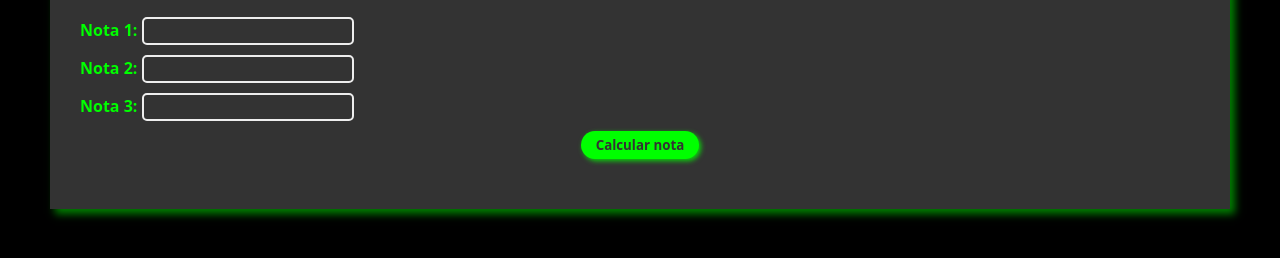
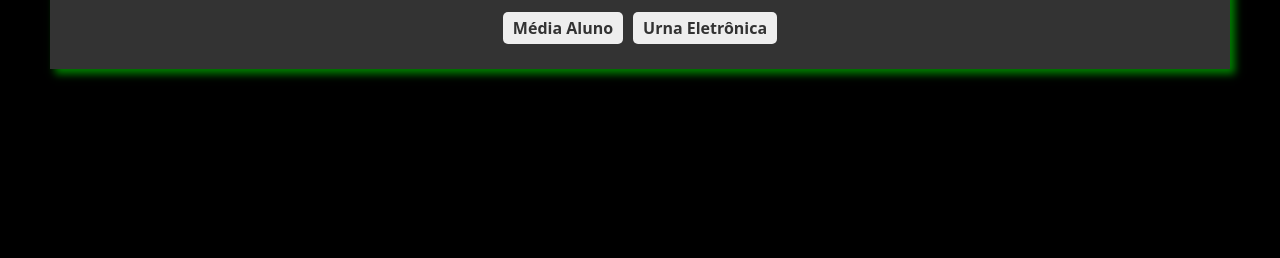
Before and after one commit to JassonJr/logica-programacao, a plain HTML site: page index.html in a window 1280 px wide. Shown: the part 116-374 px from the top of the page. Drawn offline with Linux system fonts and the light colour scheme.

Commit message:
fix: projeto re-estruturado

```diff
--- a/index.html
+++ b/index.html
@@ -3,29 +3,17 @@
 <head>
     <meta charset="UTF-8">
     <meta name="viewport" content="width=device-width, initial-scale=1.0">
-    <link rel="stylesheet" href="./style.css">
+    <link rel="stylesheet" href="./styles/style.css">
     <title>Página de lógica de programação</title>
 </head>
 <body>
     <section class="wrapper">
         <header class="header"><h1>Lógica de Programação</h1></header>
-        <form action="">
-            <div class="controle-form">
-                <label for="nota1">Nota 1:</label>
-                <input type="text" id="nota1">
-            </div>
-            <div class="controle-form">
-                <label for="nota2">Nota 2:</label>
-                <input type="text" id="nota2">
-            </div>
-            <div class="controle-form">
-                <label for="nota3">Nota 3:</label>
-                <input type="text" id="nota3">
-            </div>
-            <button type="button" onclick="mediaAluno()">Calcular nota</button>
-        </form>
-        <p id="result"></p>
-    </section>
-    <script src="./script.js"></script>
+        <nav>
+            <ul>
+                <li><a href="./media-aluno.html">Média Aluno</a></li>
+                <li><a href="./urna-eletronica.html">Urna Eletrônica</a></li>
+            </ul>
+        </nav>
 </body>
 </html>
--- a/script.js
+++ b/js/script.js
@@ -32,21 +32,3 @@
 // else aluno = "REPROVADO"
 // console.log(aluno)
 // console.log('Fim do programa')
-function mediaAluno() {
-    console.log('\nInicio do programa')
-    //declaração das variaveis
-    const nota1 = parseInt(document.getElementById('nota1').value)
-    const nota2 = parseInt(document.getElementById('nota2').value)
-    const nota3 = parseInt(document.getElementById('nota3').value)
-    const result = document.getElementById('result')
-
-    //Calculo média
-    const media = (nota1 + nota2 + nota3) / 3
-    result.innerHTML = 'A média do aluno é: ' + media + '<br>';
-
-    if (media >= 7) result.innerHTML  += 'APROVADO'
-    else if (media >= 5) result.innerHTML  += 'EXAME'
-    else result.innerHTML += 'REPROVADO'
-
-    console.log('Fim do programa')
-}
--- a/style.css
+++ b/styles/style.css
@@ -62,3 +62,20 @@ button:active{
     color: #eee;
     font-weight: bold;
 }
+ul {
+    margin-top: 20px;
+    display: flex;
+    justify-content: center;
+    column-gap: 10px;
+}
+li {
+    list-style: none;
+}
+a {
+    text-decoration: none;
+    color: #333;
+    font-weight: bold;
+    background-color: #eee;
+    padding: 5px 10px;
+    border-radius: 5px;
+}
```
Also changed, not shown: js/mediaAluno.js (added, +18 -0 lines), media-aluno.html (added, +34 -0 lines), urna-eletronica.html (added, +11 -0 lines), img/bolsonaryo.jpeg (added), img/ciroc.jpg (added), img/juiz.jpg (added), img/lulo.jpg (added), img/mamaefalei.jpg (added), js/urnaEletronica.js (added), 1 other file.
